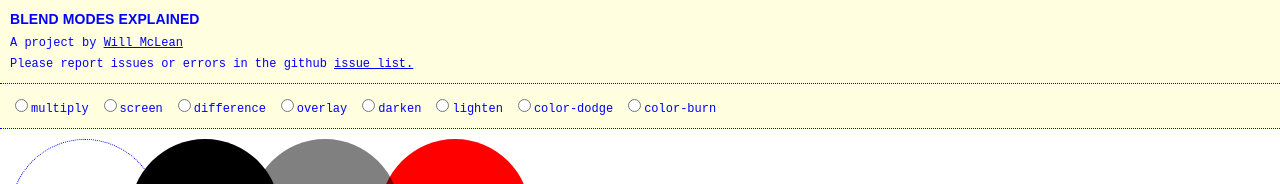
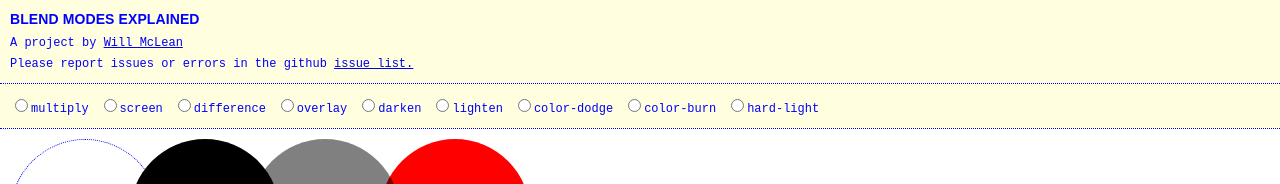
Before and after one commit to willmcl/blend-modes, a React (Create React App) app: page / in a window 1280 px wide. Shown: the top 184 px of the page. Built offline with nearby package versions, Linux system fonts and the light colour scheme.

Commit message:
Add hardlight blend mode.

```diff
--- a/src/App.js
+++ b/src/App.js
@@ -175,6 +175,22 @@ const modes = [
         },
         'displayFormula': 'f(a, b) = if( a = 1 ){ 1 } else if( b = 0 ){ 0 } else { 1 - min( 1, (1 - a) / b ) }',
     },
+    {
+        'name': 'hard-light',
+        'displayName': 'Hard light',
+        'description': [ 'If b <= 0.5 then overlay is expressed by f(a, b) = 2ab otherwise it is expressed as f(a, b) = 1 - (1 - a) * (1 - (2 * b - 1))',
+            'Overlay combines multiply and screen modes. If the top layer is light an extreme version of screen mode is used, if the top layer is dark an extreme version of multiply is used.',
+        ],
+        'formula': function ( a, b ) {
+            if ( b <= 0.5 ) {
+                return 2 * a * b;
+            } else {
+                return 1 - (1 - a) * (1 - (2 * b - 1));
+            }
+        },
+        'displayFormula': 'f(a, b) = if( b <= 0.5 ) { 2ab } else { 1 - (1 - a) * (1 - (2 * b - 1)) }',
+    },
+
 ];
 
 class App extends Component {
```
